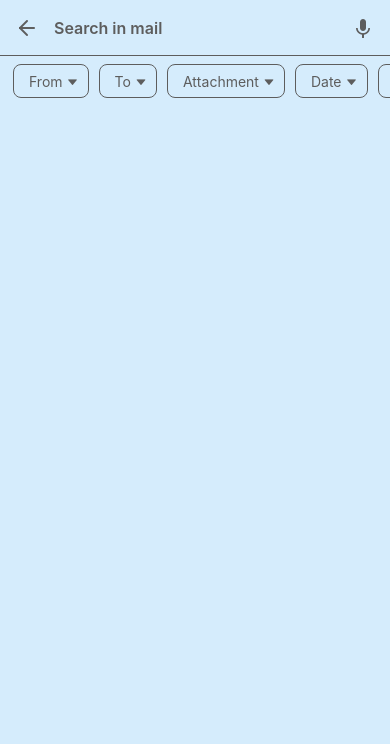
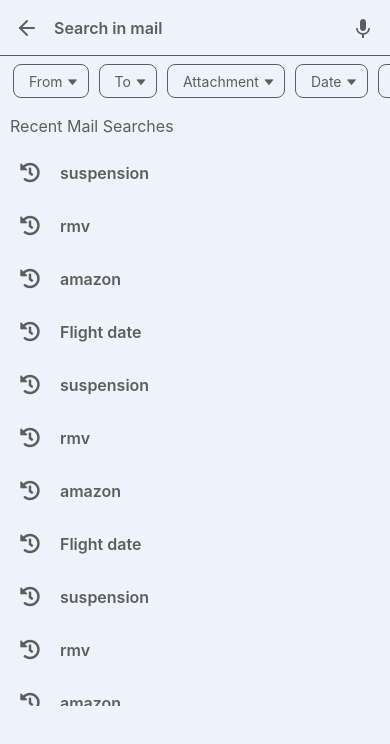
Before and after one commit to fatikhan-gasimov/gmail-clone, a React Native app: screen /Search in a window 390 px wide. Shown: the top 744 px of the page. Built offline with nearby package versions, Linux system fonts and the light colour scheme.

Commit message:
Filter Screen

```diff
--- /dev/null
+++ b/assets/search_history.js
@@ -0,0 +1,50 @@
+export const search_history = [
+  {
+    id: 1,
+    text: "suspension",
+  },
+  {
+    id: 2,
+    text: "rmv",
+  },
+  {
+    id: 3,
+    text: "amazon",
+  },
+  {
+    id: 4,
+    text: "Flight date",
+  },
+  {
+    id: 5,
+    text: "suspension",
+  },
+  {
+    id: 6,
+    text: "rmv",
+  },
+  {
+    id: 7,
+    text: "amazon",
+  },
+  {
+    id: 8,
+    text: "Flight date",
+  },
+  {
+    id: 9,
+    text: "suspension",
+  },
+  {
+    id: 10,
+    text: "rmv",
+  },
+  {
+    id: 11,
+    text: "amazon",
+  },
+  {
+    id: 12,
+    text: "Flight date",
+  },
+];
--- a/screens/SearchScreen.js
+++ b/screens/SearchScreen.js
@@ -10,13 +10,15 @@ import {
 import { SafeAreaView } from "react-native-safe-area-context";
 import { colors } from "../assets/colors";
 import Filter from "../src/components/search/Filter";
+import History from "../src/components/search/History";
 import SearchHeader from "../src/components/search/SearchHeader";
 const SearchScreen = ({ navigation }) => {
   return (
     <SafeAreaView style={styles.container}>
       <SearchHeader navigation={navigation} />
       <Filter />
-      <StatusBar style="dark" backgroundColor={colors.blue} />
+      <History />
+      <StatusBar style="dark" backgroundColor={colors.lightBlue} />
     </SafeAreaView>
   );
 };
@@ -26,6 +28,6 @@ export default SearchScreen;
 const styles = StyleSheet.create({
   container: {
     flex: 1,
-    backgroundColor: colors.blue,
+    backgroundColor: colors.lightBlue,
   },
 });
--- /dev/null
+++ b/src/components/search/History.js
@@ -0,0 +1,35 @@
+import React from "react";
+import { FlatList, StyleSheet, Text, View } from "react-native";
+import { FontAwesome5 } from "@expo/vector-icons";
+import { search_history } from "../../../assets/search_history";
+import HistoryItem from "./HistoryItem";
+import { colors } from "../../../assets/colors";
+
+const History = () => {
+  return (
+    <FlatList
+      showsVerticalScrollIndicator={false}
+      style={styles.container}
+      data={search_history}
+      keyExtractor={(item) => item.id}
+      renderItem={({ item }) => <HistoryItem item={item} />}
+      ListHeaderComponent={() => (
+        <Text style={styles.headerTitle}>Recent Mail Searches</Text>
+      )}
+    />
+  );
+};
+
+export default History;
+
+const styles = StyleSheet.create({
+  container: {
+    flex: 1,
+    maxHeight: 600,
+  },
+  headerTitle: {
+    margin: 10,
+    color: colors.gray,
+    fontSize: 16,
+  },
+});
--- /dev/null
+++ b/src/components/search/HistoryItem.js
@@ -0,0 +1,30 @@
+import React from "react";
+import { StyleSheet, Text, View } from "react-native";
+import { FontAwesome5 } from "@expo/vector-icons";
+import { colors } from "../../../assets/colors";
+const HistoryItem = ({ item }) => {
+  return (
+    <View style={styles.container}>
+      <FontAwesome5 name="history" size={20} color={colors.gray} />
+      <Text style={styles.text}>{item.text}</Text>
+    </View>
+  );
+};
+
+export default HistoryItem;
+
+const styles = StyleSheet.create({
+  container: {
+    flex: 1,
+    flexDirection: "row",
+    alignItems: "center",
+    paddingHorizontal: 20,
+    marginVertical: 15,
+  },
+  text: {
+      color: colors.gray,
+      fontWeight: '600',
+      fontSize: 16,
+      marginHorizontal: 20
+  }
+});
```
